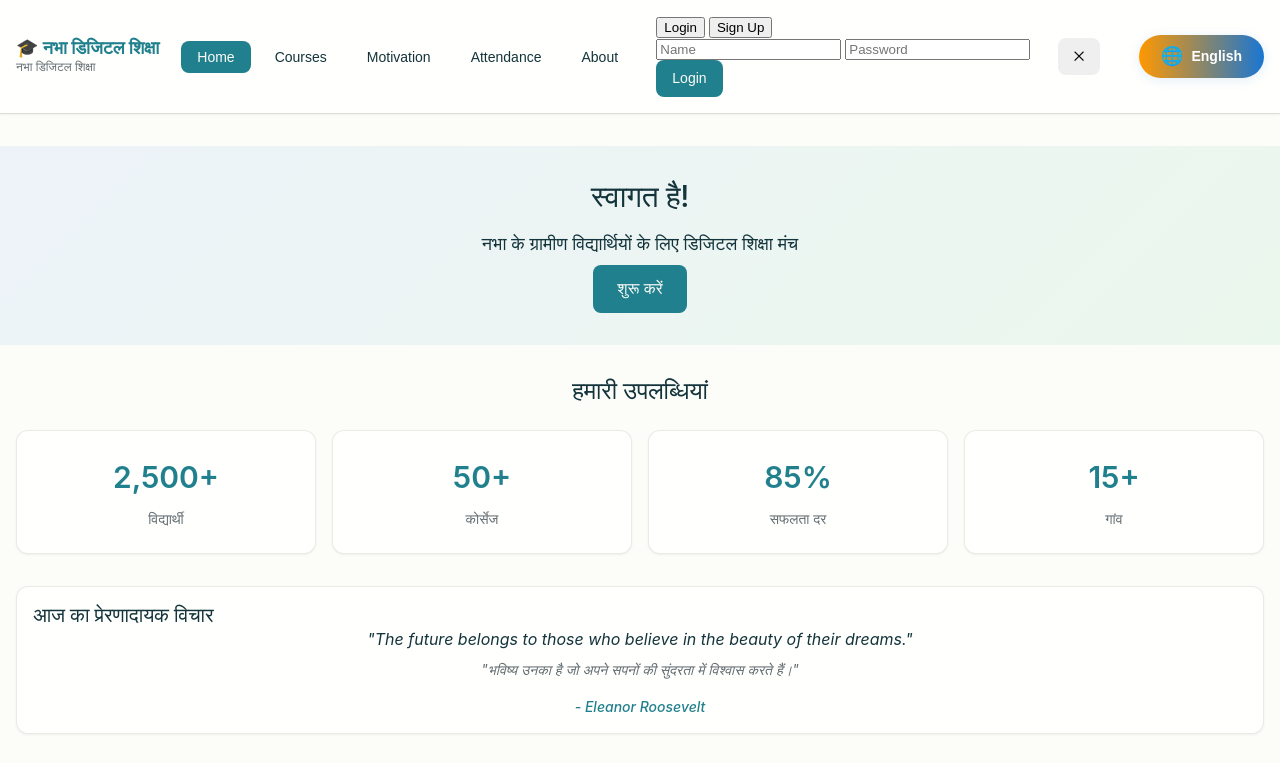
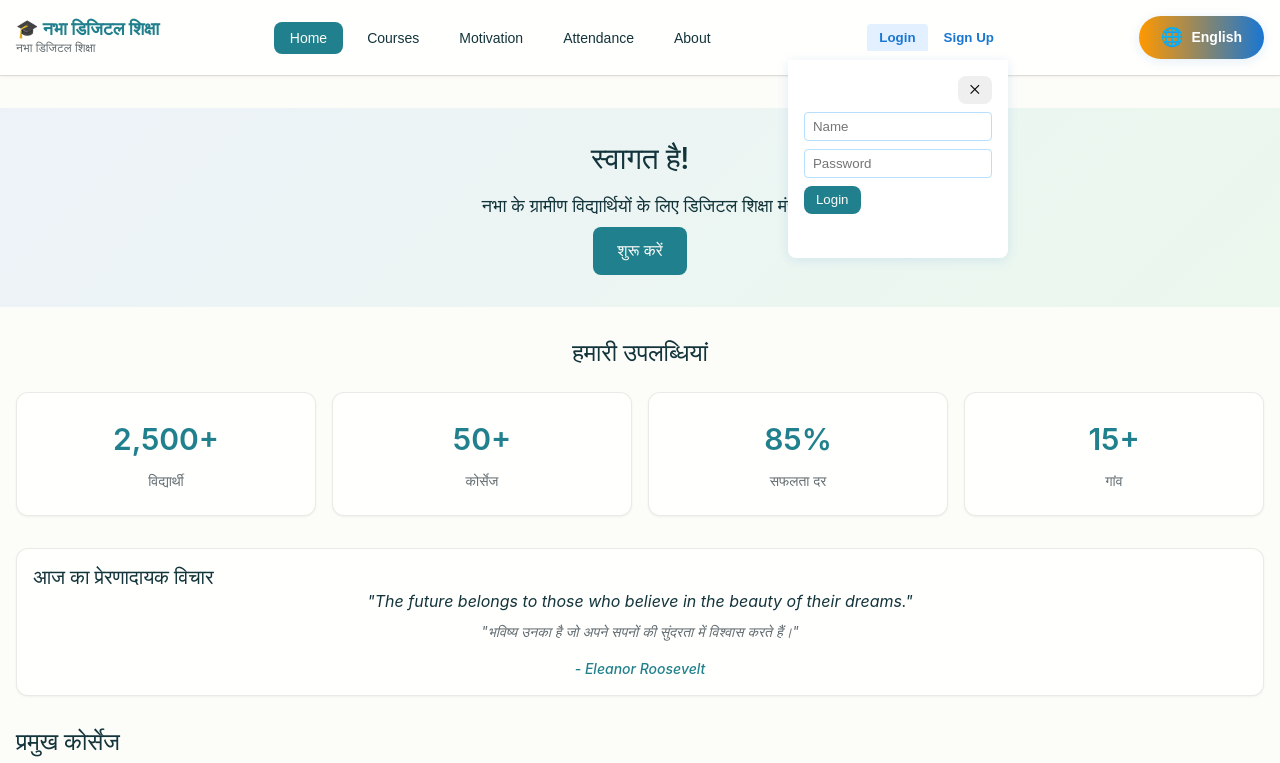
Before and after one commit to arka-dat/NABHA-DIGITAL-SHIKSHA, a plain HTML site: page index.html in a window 1280 px wide. Both pictures are taken after a click on the button "Login". Shown: the top 763 px of the page. Drawn offline with Linux system fonts and the light colour scheme.

Commit message:
Update style.css

```diff
--- a/style.css
+++ b/style.css
@@ -1462,3 +1462,55 @@ body.dark-mode select {
   from { opacity: 0; transform: translateY(20px); }
   to { opacity: 1; transform: translateY(0); }
 }
+
+.auth-section {
+    position: relative;
+    display: flex;
+    align-items: center;
+    margin-left: 24px;
+}
+.auth-btn {
+    background: transparent;
+    border: none;
+    color: #1976d2;
+    font-weight: bold;
+    margin: 0 2px;
+    cursor: pointer;
+    padding: 6px 12px;
+    border-radius: 4px 4px 0 0;
+    transition: background 0.2s;
+}
+.auth-btn.active, .auth-btn:hover {
+    background: #e3f0ff;
+}
+.auth-dropdown {
+    display: none;
+    position: absolute;
+    top: 36px;
+    right: 0;
+    background: #fff;
+    box-shadow: 0 2px 12px rgba(25, 118, 210, 0.12);
+    border-radius: 0 0 8px 8px;
+    padding: 16px;
+    min-width: 220px;
+    z-index: 100;
+}
+.auth-input {
+    width: 100%;
+    margin-bottom: 8px;
+    padding: 6px 8px;
+    border: 1px solid #b6e0fe;
+    border-radius: 4px;
+}
+.btn--small {
+    padding: 4px 12px;
+    font-size: 0.95em;
+}
+#loginStatus {
+    margin-top: 8px;
+    min-height: 20px;
+}
+@media (max-width: 768px) {
+    .auth-section { margin-left: 8px; }
+    .auth-dropdown { left: 0; right: auto; }
+}
```
